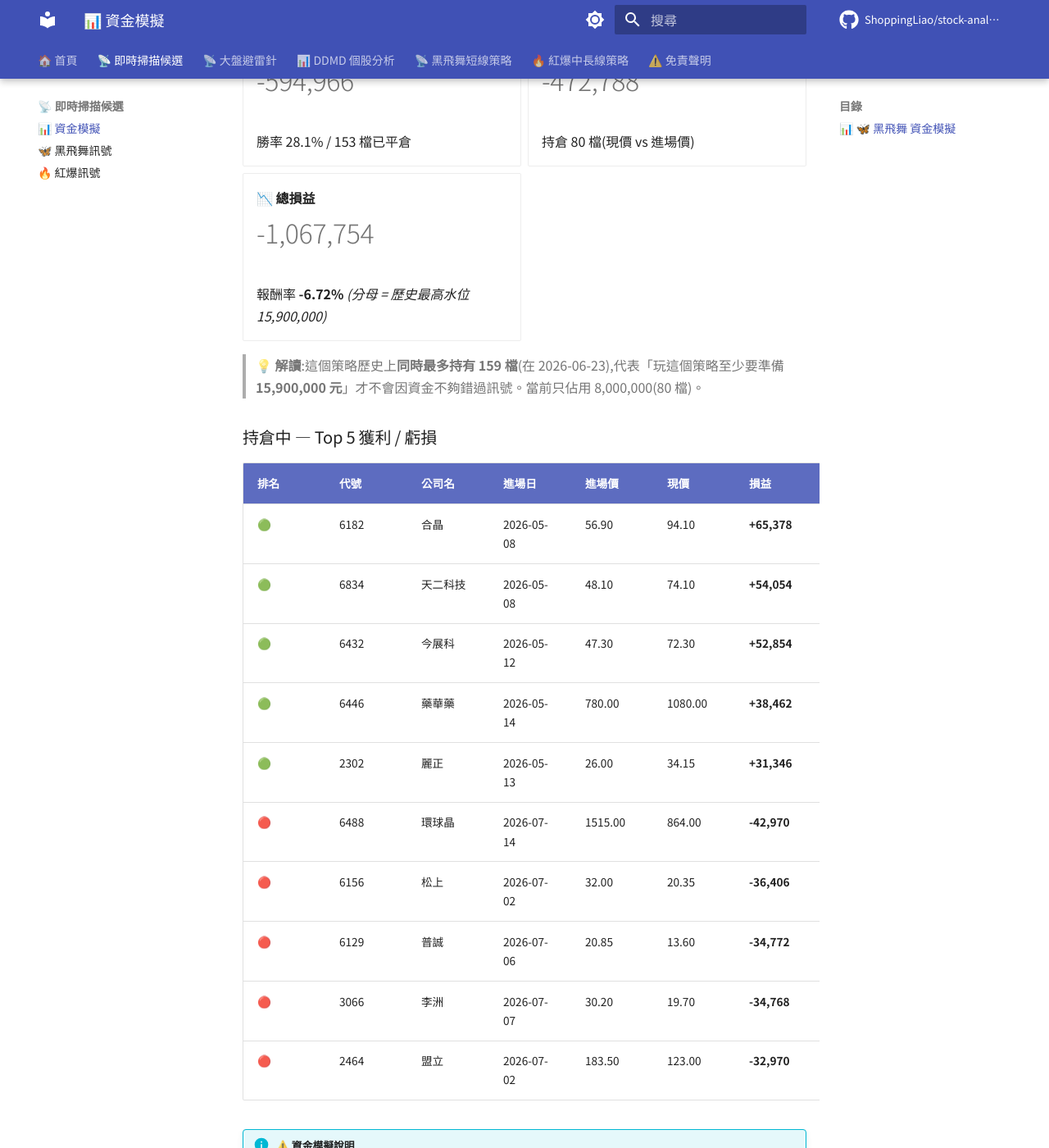
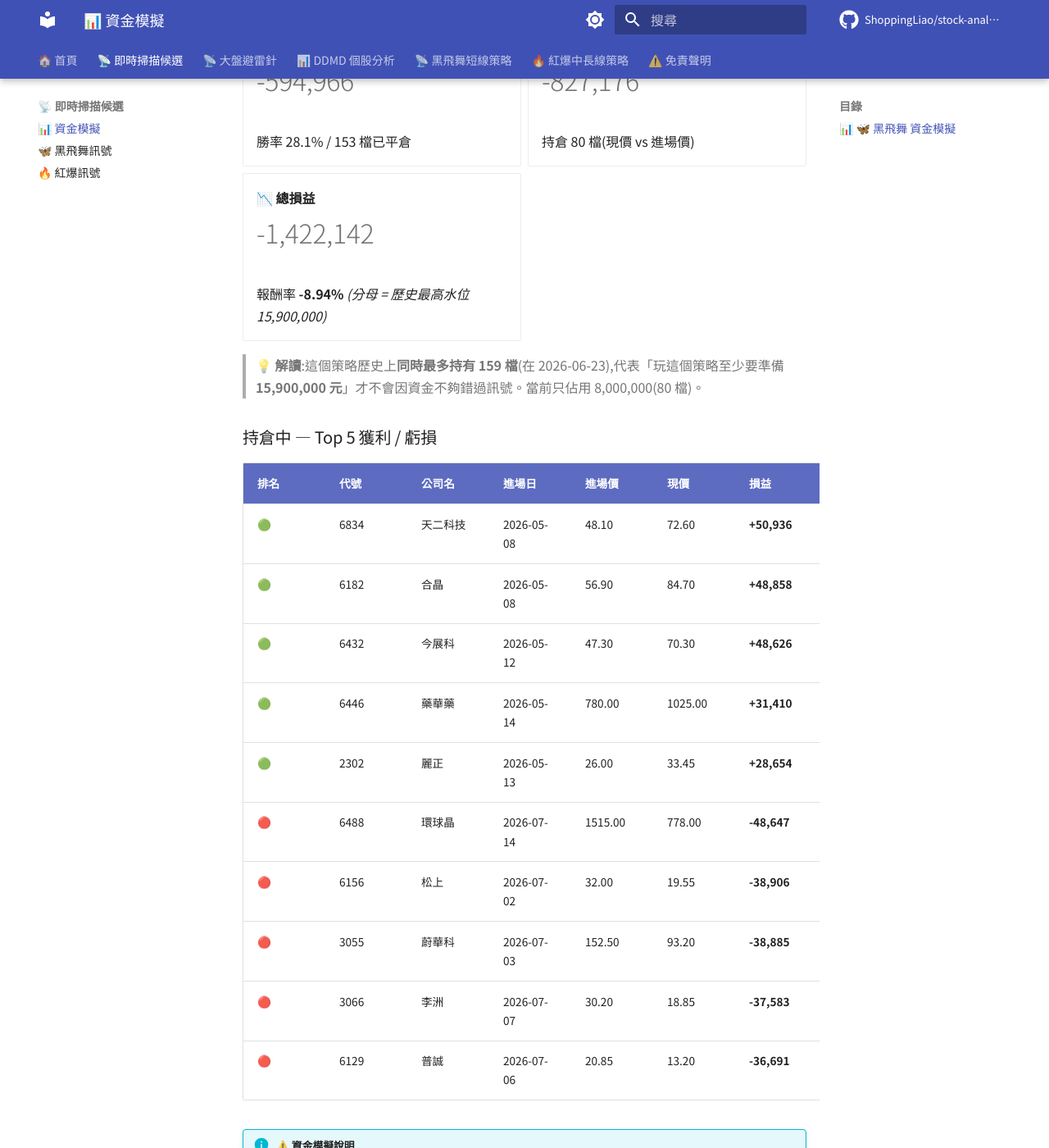
Before and after one commit to ShoppingLiao/stock-analysis-public, an MkDocs documentation site: the page built from docs/signals_capital.md, in a window 1280 px wide and 1400 px high, scrolled down 2247 px. Shown: the whole window at 82% size. Built offline with MkDocs 1.6.1 and Material for MkDocs 9.7.7, drawn with Linux system fonts in a browser that asks for light colours; comment, search, counter and statistics services are not loaded; some of the changed text lies outside the part shown.

Commit message:
docs(signals): update BB + RB + capital (2026-07-30)

```diff
--- a/docs/signals_capital.md
+++ b/docs/signals_capital.md
@@ -53,12 +53,12 @@
 
 | 排名 | 代號 | 公司名 | 進場日 | 進場價 | 現價 | 損益 | 損益% |
 |------|------|--------|--------|--------|------|------|-------|
-| 🟢 | 2834 | 臺企銀 | 2026-06-16 | 17.45 | 17.95 | **+2,865** | **+2.87%** |
-| 🟢 | 2801 | 彰銀 | 2026-07-24 | 24.40 | 24.45 | **+205** | **+0.20%** |
+| 🟢 | 2834 | 臺企銀 | 2026-06-16 | 17.45 | 18.10 | **+3,725** | **+3.72%** |
+| 🟢 | 2801 | 彰銀 | 2026-07-24 | 24.40 | 24.80 | **+1,639** | **+1.64%** |
 | 🟢 | 2897 | 王道銀行 | 2026-06-22 | 10.60 | 10.25 | **-3,302** | **-3.30%** |
 | 🔴 | 2897 | 王道銀行 | 2026-06-22 | 10.60 | 10.25 | **-3,302** | **-3.30%** |
-| 🔴 | 2801 | 彰銀 | 2026-07-24 | 24.40 | 24.45 | **+205** | **+0.20%** |
-| 🔴 | 2834 | 臺企銀 | 2026-06-16 | 17.45 | 17.95 | **+2,865** | **+2.87%** |
+| 🔴 | 2801 | 彰銀 | 2026-07-24 | 24.40 | 24.80 | **+1,639** | **+1.64%** |
+| 🔴 | 2834 | 臺企銀 | 2026-06-16 | 17.45 | 18.10 | **+3,725** | **+3.72%** |
 
 !!! info "⚠️ 資金模擬說明"
     每檔固定投入 **100,000 元**(教育性質,實際操作會依 TDMD 評分動態調整部位)。
@@ -93,15 +93,15 @@
 
 -   **🟡 未實現損益**
 
-    # -472,788
+    # -827,176
 
     持倉 80 檔(現價 vs 進場價)
 
 -   **📉 總損益**
 
-    # -1,067,754
+    # -1,422,142
 
-    報酬率 **-6.72%** _(分母 = 歷史最高水位 15,900,000)_
+    報酬率 **-8.94%** _(分母 = 歷史最高水位 15,900,000)_
 
 </div>
 
@@ -111,16 +111,16 @@
 
 | 排名 | 代號 | 公司名 | 進場日 | 進場價 | 現價 | 損益 | 損益% |
 |------|------|--------|--------|--------|------|------|-------|
-| 🟢 | 6182 | 合晶 | 2026-05-08 | 56.90 | 94.10 | **+65,378** | **+65.38%** |
-| 🟢 | 6834 | 天二科技 | 2026-05-08 | 48.10 | 74.10 | **+54,054** | **+54.05%** |
-| 🟢 | 6432 | 今展科 | 2026-05-12 | 47.30 | 72.30 | **+52,854** | **+52.85%** |
-| 🟢 | 6446 | 藥華藥 | 2026-05-14 | 780.00 | 1080.00 | **+38,462** | **+38.46%** |
-| 🟢 | 2302 | 麗正 | 2026-05-13 | 26.00 | 34.15 | **+31,346** | **+31.35%** |
-| 🔴 | 6488 | 環球晶 | 2026-07-14 | 1515.00 | 864.00 | **-42,970** | **-42.97%** |
-| 🔴 | 6156 | 松上 | 2026-07-02 | 32.00 | 20.35 | **-36,406** | **-36.41%** |
-| 🔴 | 6129 | 普誠 | 2026-07-06 | 20.85 | 13.60 | **-34,772** | **-34.77%** |
-| 🔴 | 3066 | 李洲 | 2026-07-07 | 30.20 | 19.70 | **-34,768** | **-34.77%** |
-| 🔴 | 2464 | 盟立 | 2026-07-02 | 183.50 | 123.00 | **-32,970** | **-32.97%** |
+| 🟢 | 6834 | 天二科技 | 2026-05-08 | 48.10 | 72.60 | **+50,936** | **+50.94%** |
+| 🟢 | 6182 | 合晶 | 2026-05-08 | 56.90 | 84.70 | **+48,858** | **+48.86%** |
+| 🟢 | 6432 | 今展科 | 2026-05-12 | 47.30 | 70.30 | **+48,626** | **+48.63%** |
+| 🟢 | 6446 | 藥華藥 | 2026-05-14 | 780.00 | 1025.00 | **+31,410** | **+31.41%** |
+| 🟢 | 2302 | 麗正 | 2026-05-13 | 26.00 | 33.45 | **+28,654** | **+28.65%** |
+| 🔴 | 6488 | 環球晶 | 2026-07-14 | 1515.00 | 778.00 | **-48,647** | **-48.65%** |
+| 🔴 | 6156 | 松上 | 2026-07-02 | 32.00 | 19.55 | **-38,906** | **-38.91%** |
+| 🔴 | 3055 | 蔚華科 | 2026-07-03 | 152.50 | 93.20 | **-38,885** | **-38.89%** |
+| 🔴 | 3066 | 李洲 | 2026-07-07 | 30.20 | 18.85 | **-37,583** | **-37.58%** |
+| 🔴 | 6129 | 普誠 | 2026-07-06 | 20.85 | 13.20 | **-36,691** | **-36.69%** |
 
 !!! info "⚠️ 資金模擬說明"
     每檔固定投入 **100,000 元**(教育性質,實際操作會依 TDMD 評分動態調整部位)。
@@ -153,15 +153,15 @@
 
 -   **🟡 未實現損益**
 
-    # -473,020
+    # -825,113
 
-    BB -232 + RB -472,788
+    BB +2,062 + RB -827,176
 
 -   **📉 總損益**
 
-    # -553,061
+    # -905,155
 
-    報酬率 **-2.43%** _(分母 = 兩策略歷史最高水位)_
+    報酬率 **-3.97%** _(分母 = 兩策略歷史最高水位)_
 
 </div>
 
```
Also changed, not shown: other parts of docs/signals_capital.md (+3 -3 lines), docs/signals_black_butterfly.md (+1 -1 lines), docs/signals_red_burst.md (+5 -1 lines).
